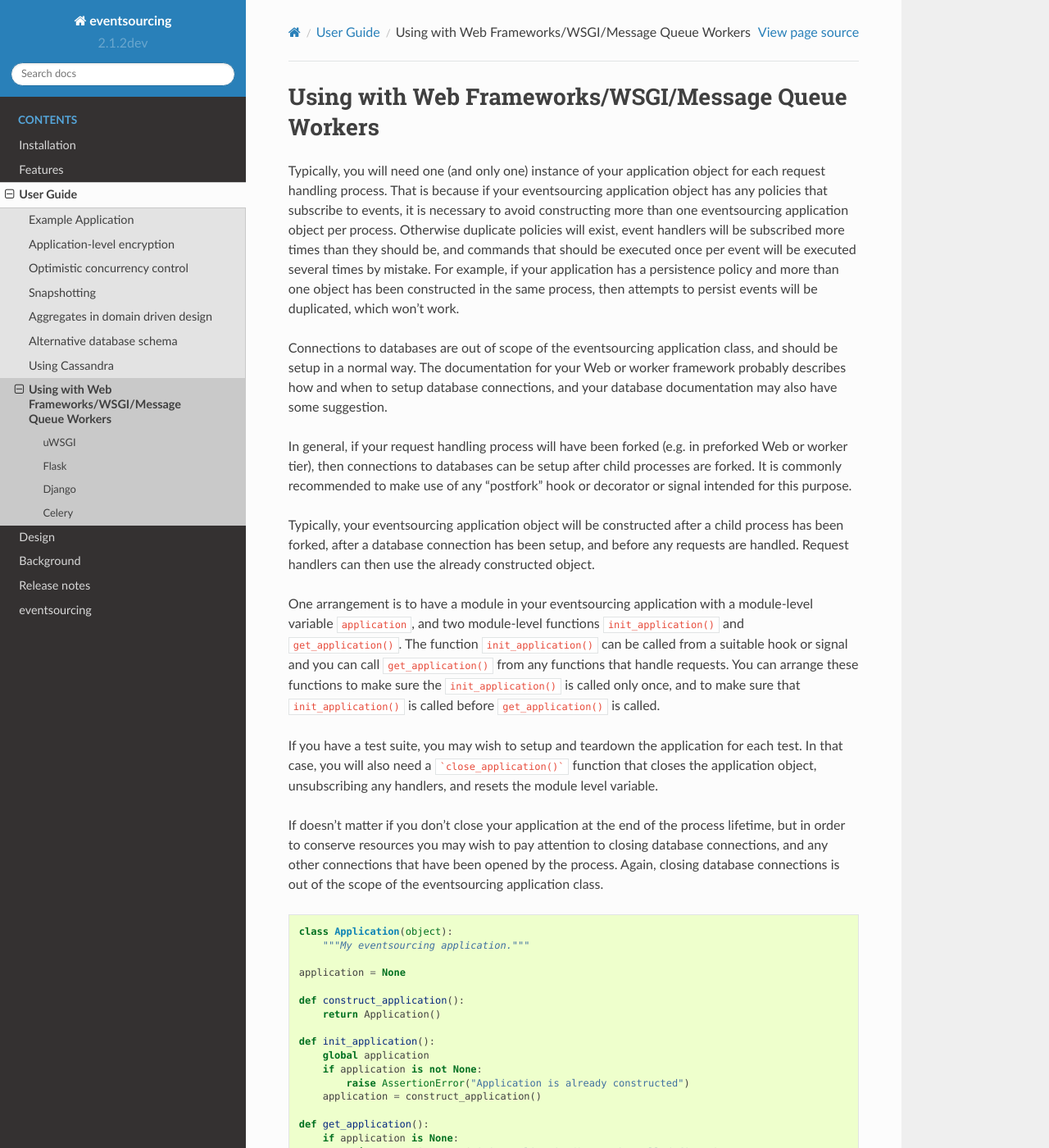
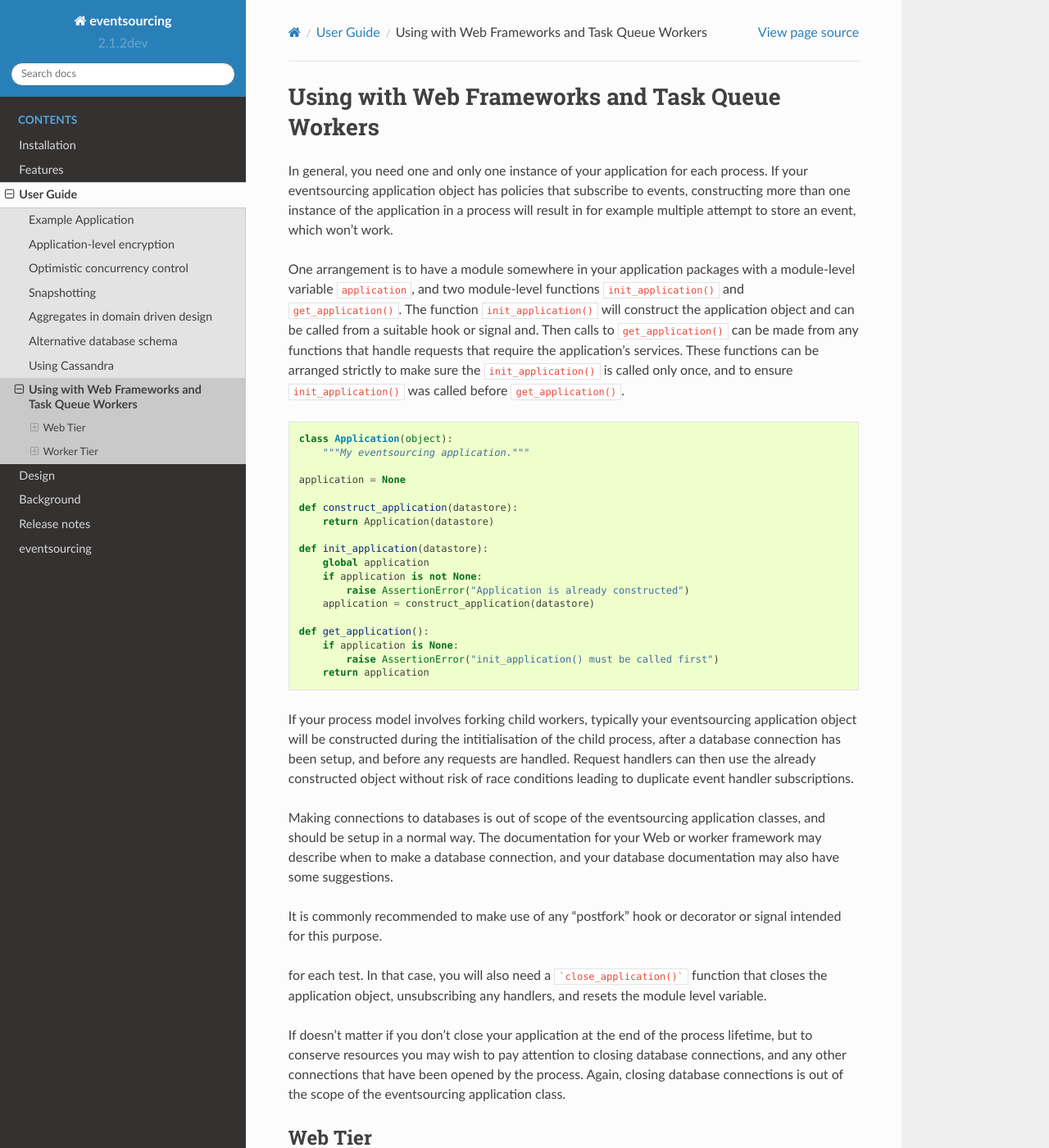
Before and after one commit to pyeventsourcing/eventsourcing, a Sphinx documentation site: the page built from docs/topics/user_guide/wsgi.rst, in a window 1280 px wide and 1400 px high. Shown: the whole window at 82% size. Built offline with Sphinx 7.4.7 and the Read the Docs theme 2.0.0, drawn with Linux system fonts in a browser that asks for light colours; some of the changed text lies outside the part shown.

Commit message:
Rewrote documentation about using with Web and worker tier.

````diff
--- a/docs/topics/user_guide/wsgi.rst
+++ b/docs/topics/user_guide/wsgi.rst
@@ -1,52 +1,22 @@
-====================================================
-Using with Web Frameworks/WSGI/Message Queue Workers
-====================================================
+================================================
+Using with Web Frameworks and Task Queue Workers
+================================================
 
-Typically, you will need one (and only one) instance of your application
-object for each request handling process. That is because if your eventsourcing
-application object has any policies that subscribe to events, it is necessary
-to avoid constructing more than one eventsourcing application object per process.
-Otherwise duplicate policies will exist, event handlers will be subscribed more
-times than they should be, and commands that should be executed once per event
-will be executed several times by mistake. For example, if your application has
-a persistence policy and more than one object has been constructed in the same
-process, then attempts to persist events will be duplicated, which won't work.
+In general, you need one and only one instance of your application
+for each process. If your eventsourcing application object has policies
+that subscribe to events, constructing more than one instance of the
+application in a process will result in for example multiple attempt
+to store an event, which won't work.
 
-Connections to databases are out of scope of the eventsourcing application class,
-and should be setup in a normal way. The documentation for your Web or worker
-framework probably describes how and when to setup database connections, and
-your database documentation may also have some suggestion.
-
-In general, if your request handling process will have been forked (e.g. in
-preforked Web or worker tier), then connections to databases can be setup after
-child processes are forked. It is commonly recommended to make use of any
-"postfork" hook or decorator or signal intended for this purpose.
-
-Typically, your eventsourcing application object will be constructed
-after a child process has been forked, after a database connection
-has been setup, and before any requests are handled. Request handlers
-can then use the already constructed object.
-
-One arrangement is to have a module in your eventsourcing application
+One arrangement is to have a module somewhere in your application packages
 with a module-level variable ``application``, and two module-level functions
 ``init_application()`` and ``get_application()``. The function
-``init_application()`` can be called from a suitable hook or signal and
-you can call ``get_application()`` from any functions that handle requests.
-You can arrange these functions to make sure the ``init_application()`` is
-called only once, and to make sure that ``init_application()`` is called
-before ``get_application()`` is called.
-
-If you have a test suite, you may wish to setup and teardown the application
-for each test. In that case, you will also need a ```close_application()```
-function that closes the application object, unsubscribing any handlers,
-and resets the module level variable.
-
-If doesn't matter if you don't close your application at the end of the process
-lifetime, but in order to conserve resources you may wish to pay attention to
-closing database connections, and any other connections that have been opened
-by the process. Again, closing database connections is out of the scope of the
-eventsourcing application class.
-
+``init_application()`` will construct the application object and can be
+called from a suitable hook or signal and. Then calls to ``get_application()``
+can be made from any functions that handle requests that require the application's
+services. These functions can be arranged strictly to make sure the ``init_application()``
+is called only once, and to ensure ``init_application()`` was called
+before ``get_application()``.
 
 .. code:: python
 
@@ -55,101 +25,139 @@
 
     application = None
 
-    def construct_application():
-        return Application()
+    def construct_application(datastore):
+        return Application(datastore)
 
-    def init_application():
+    def init_application(datastore):
         global application
         if application is not None:
             raise AssertionError("Application is already constructed")
-        application = construct_application()
+        application = construct_application(datastore)
 
     def get_application():
         if application is None:
             raise AssertionError("init_application() must be called first")
         return application
 
-    def close_application():
+..    def close_application():
         global application
         if application is not None:
             application.close()
         application = None
 
 
+If your process model involves forking child workers, typically your
+eventsourcing application object will be constructed during the
+intitialisation of the child process, after a database connection
+has been setup, and before any requests are handled. Request handlers
+can then use the already constructed object without risk of race
+conditions leading to duplicate event handler subscriptions.
+
+Making connections to databases is out of scope of the eventsourcing
+application classes, and should be setup in a normal way. The documentation
+for your Web or worker framework may describe when to make a
+database connection, and your database documentation may also have some
+suggestions.
+
+It is commonly recommended to make use of any "postfork" hook or
+decorator or signal intended for this purpose.
+
+.. If you have a test suite, you may wish to setup and teardown the application
+for each test. In that case, you will also need a ```close_application()```
+function that closes the application object, unsubscribing any handlers,
+and resets the module level variable.
+
+If doesn't matter if you don't close your application at the end of the
+process lifetime, but to conserve resources you may wish to pay attention
+to closing database connections, and any other connections that have been opened
+by the process. Again, closing database connections is out of the scope of the
+eventsourcing application class.
+
+
+Web Tier
+========
+
+
 uWSGI
-=====
+-----
 
-Uwsgi has a ``@postfork`` `decorator
+uWSGI has a ``@postfork`` `decorator
 <http://uwsgi-docs.readthedocs.io/en/latest/PythonDecorators.html#uwsgidecorators.postfork>`__
 that can be used with Django and Flask and other frameworks.
 
 
 Flask
-=====
+"""""
 
-Example Flask application, using the uWSGI ``postfork`` decorator.
+Flask application can use ``init_application()`` and ``get_application()``.
 
 .. code:: python
 
     from flask import Flask
     from uwsgidecorators import postfork
 
+    # Use uwsgi decorator to initialise the process.
     @postfork
     def init_process():
         # Setup database connection for this process.
-        # ...
-
+        database = {}
         # Construct application for this process.
-        init_application()
+        init_application(database)
 
     from flask import Flask
     app = Flask(__name__)
 
+    # Use Flask app to route request to view.
     @app.route('/')
     def hello_world():
-        # Use eventsourcing application to construct response to request.
+        # Use eventsourcing application to construct response.
         app = get_application()
-        return "Hello World"
+        return "Hello World, {}".format(app)
 
 
 Django
-======
+""""""
 
-Example .wsgi file for a Django project, using the uWSGI ``postfork`` decorator.
+Django WSGI file can use ``init_application()``.
 
 .. code:: python
 
     from django.core.wsgi import get_wsgi_application
     from uwsgidecorators import postfork
 
+    @postfork
+    def init_process():
+        # Setup database connection for this process.
+        database = {}
+        # Construct application for this process.
+        init_application(database)
+
     application = get_wsgi_application()
 
-    @postfork
-    def on_postfork():
-        # Construct application for this process.
-        init_application()
 
 
-Example Django view.
+Django views can use ``get_application()``.
 
 .. code:: python
 
     from django.http import HttpResponse
 
     def hello_world(request):
-        # Use eventsourcing application to construct response to request.
+        # Use eventsourcing application to construct response.
         app = get_application()
-        html = "<html><body>Hello world</body></html>"
+        html = "<html><body>Hello world, {}</body></html>".format(app)
         return HttpResponse(html)
 
 
+Worker Tier
+===========
+
 Celery
-======
+------
 
 Celery has a ``worker_process_init`` `signal
 <http://docs.celeryproject.org/en/latest/userguide/signals.html#worker-process-init>`__.
 
-Example Celery worker.
 
 .. code:: python
 
@@ -161,13 +169,13 @@
     @worker_process_init.connect
     def init_process(sender=None, conf=None, **kwargs):
         # Setup database connection for this process.
-        # ...
+        database = {}
+        # Construct application for this process.
+        init_application(database)
 
-        # Construct eventsourcing application for this process.
-        init_application()
-
+    # Use Celery app to route the task to the worker.
     @app.task
     def hello_world():
-        # Use eventsourcing application to construct response to request.
+        # Use eventsourcing app to complete the task.
         app = get_application()
-        return "Hello World"
+        return "Hello World, {}".format(app)
````
